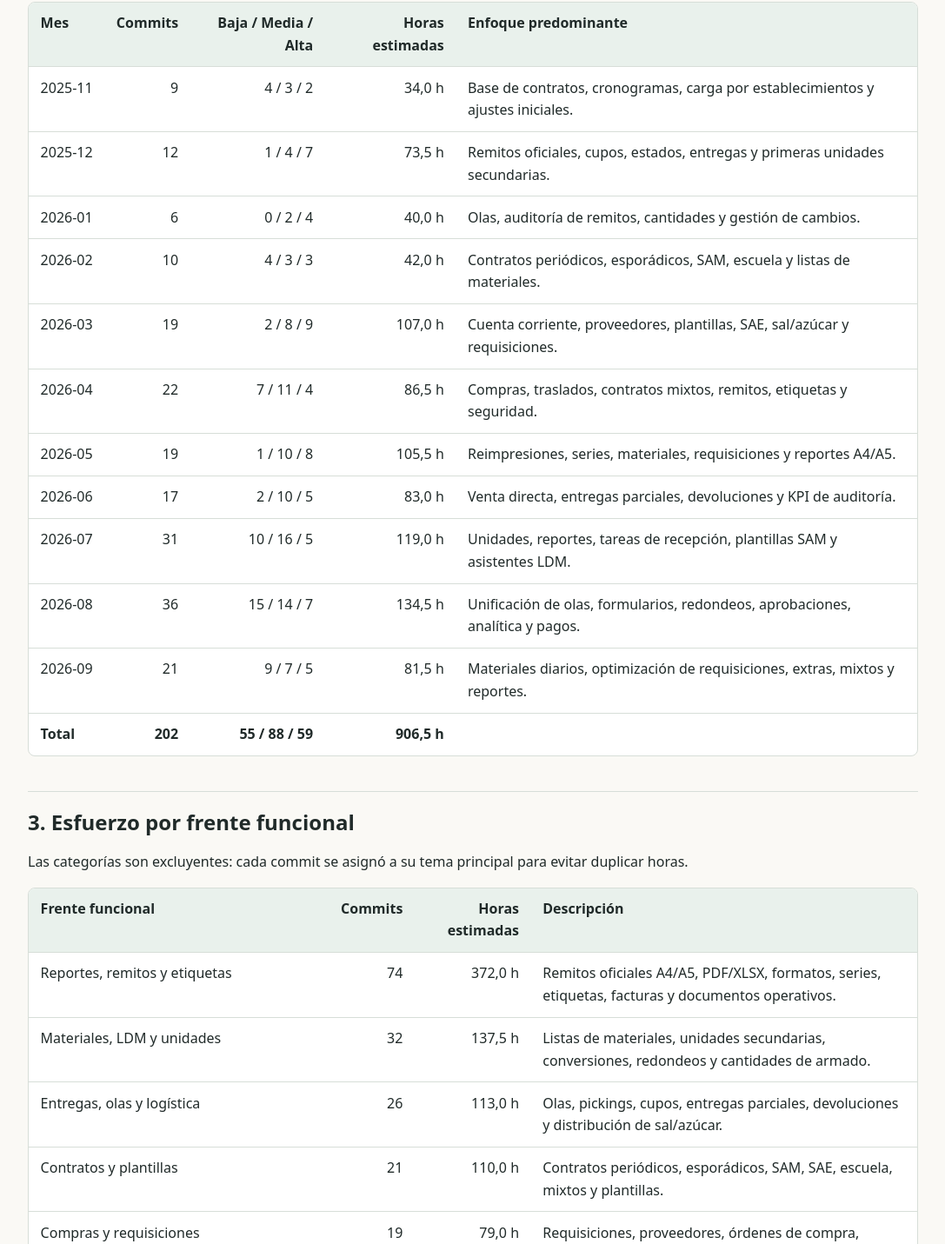
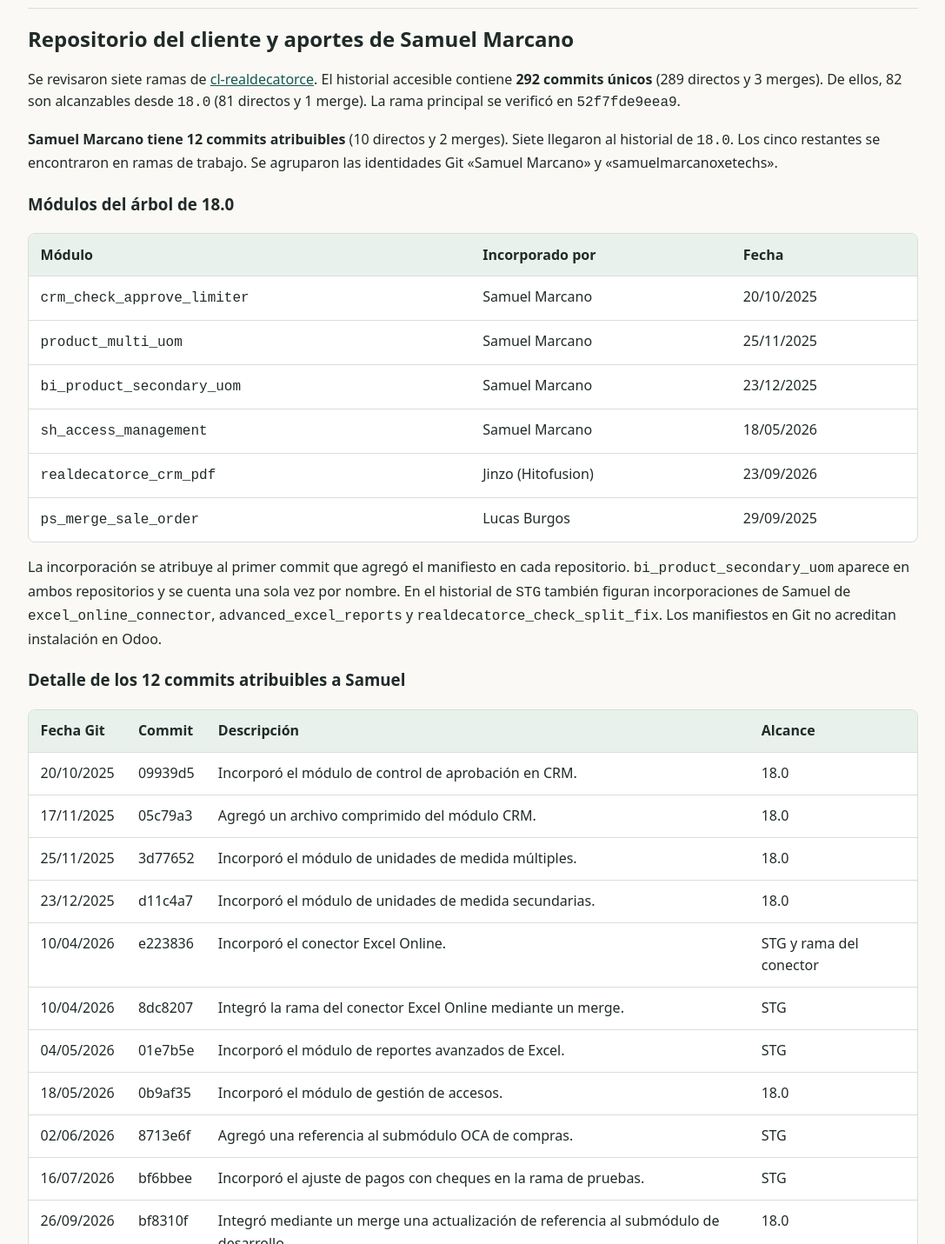
Before and after one commit to wsf/real-de-catorce-informe, a plain HTML site: page index.html in a window 1280 px wide. Shown: the part 1369-2800 px from the top of the page at 87% size, without its empty margins (96-1183 px from the left). Drawn offline with Linux system fonts and the light colour scheme.

Commit message:
Incorporar el repositorio del cliente al relevamiento

```diff
--- a/index.html
+++ b/index.html
@@ -9,18 +9,19 @@ h2{border-top:1px solid var(--line);padding-top:1.3rem;margin-top:2.5rem}a{color
 .table{overflow:auto;background:white;border:1px solid var(--line);border-radius:8px}table{border-collapse:collapse;width:100%;min-width:36rem}th,td{padding:.7em .85em;text-align:left;vertical-align:top;border-bottom:1px solid var(--line)}th{background:#e9f1ec}tr:last-child td{border-bottom:0}td:first-child{white-space:nowrap}td:last-child{min-width:6rem}
 .metrics{display:grid;grid-template-columns:repeat(auto-fit,minmax(10rem,1fr));gap:.75rem;margin:1.25rem 0}.metrics div{background:#e9f1ec;border:1px solid var(--line);border-radius:8px;padding:.85rem}.metrics dd{margin:0;color:var(--accent);font-size:1.9rem;font-weight:700}
 details{border-bottom:1px solid var(--line);padding:.6em 0}summary{color:var(--accent);font-weight:700;cursor:pointer}details .table{margin:.75em 0}
-</style></head><body><main><nav aria-label="Navegación"><a href="#modulos">Módulos</a> · <a href="#commits">Detalle mensual de commits</a></nav><h1>Informe completo de esfuerzo — Real de Catorce</h1>
+</style></head><body><main><nav aria-label="Navegación"><a href="#repositorio-cliente">Repositorio del cliente</a> · <a href="#modulos">Módulos</a> · <a href="#commits">Detalle mensual de commits</a></nav><h1>Informe completo de esfuerzo — Real de Catorce</h1>
 <p><strong>Corte analizado:</strong> 12/11/2025–21/09/2026<br />
 <strong>Repositorio:</strong> <code>wsf/hito-devman</code>, rama <code>origin/18.0</code>, referencia <code>60121b833a5ae7e90ea097d032bff7bd0afd0be3</code><br />
 <strong>Alcance:</strong> commits directos sin merges sobre el módulo principal, complementos identificados y dependencias incorporadas.</p>
 <h2 id="resumen">1. Resumen general</h2>
 <dl class="metrics">
   <div><dt>Horas equivalentes estimadas</dt><dd>937,5 h</dd></div>
-  <div><dt>Commits únicos</dt><dd>214</dd></div>
-  <div><dt>Módulos identificados en Git</dt><dd>7</dd></div>
-  <div><dt>Personas consideradas</dt><dd>2</dd></div>
+  <div><dt>Commits de desarrollo estimados</dt><dd>214</dd></div>
+  <div><dt>Commits del repositorio del cliente</dt><dd>292</dd></div>
+  <div><dt>Módulos identificados en las dos ramas 18.0</dt><dd>12</dd></div>
+  <div><dt>Commits de Samuel en el repositorio del cliente</dt><dd>12</dd></div>
 </dl>
-<p>Matias Marziali registró 203 commits atribuibles y Samuel Marcano figura con 0 commits atribuibles en el historial analizado. Jinzo Bot aportó 11 commits y se identifica por separado como cuenta automatizada. Las horas trabajadas registradas en Odoo están pendientes de verificación.</p>
+<p>El bloque estimado de hito-devman incluye 203 commits de Matias Marziali y 11 de Jinzo Bot. En el repositorio del cliente, Samuel Marcano incorporó cuatro módulos presentes en 18.0. Lucas Burgos incorporó el módulo de fusión de pedidos y Jinzo incorporó el PDF de CRM. Las horas trabajadas registradas en Odoo están pendientes de verificación.</p>
 
 <div class="table" tabindex="0"><table>
 <thead>
@@ -48,7 +49,7 @@ details{border-bottom:1px solid var(--line);padding:.6em 0}summary{color:var(--a
 </tr>
 <tr>
 <td>Samuel Marcano</td>
-<td style="text-align: right;">0 atribuibles</td>
+<td style="text-align: right;">0 atribuibles en hito-devman</td>
 <td style="text-align: right;">No estimable desde Git</td>
 </tr>
 <tr>
@@ -61,6 +62,37 @@ details{border-bottom:1px solid var(--line);padding:.6em 0}summary{color:var(--a
 <p><strong>Esfuerzo atribuible a Matias:</strong> <strong>914,5 h-equivalentes</strong> en 203 commits.<br />
 <strong>Esfuerzo adicional de Jinzo Bot:</strong> <strong>23,0 h-equivalentes</strong> en 11 commits.</p>
 <p>Las horas son una <strong>estimación técnica conservadora</strong>, no partes reales: baja = 1,5 h; media = 4 h; alta = 8 h. La clasificación considera archivos y líneas modificadas. No incluye reuniones, análisis previo, pruebas manuales, despliegues, soporte ni retrabajo fuera de Git.</p>
+<section id="repositorio-cliente">
+<h2>Repositorio del cliente y aportes de Samuel Marcano</h2>
+<p>Se revisaron siete ramas de <a href="https://github.com/LGBurgos/cl-realdecatorce">cl-realdecatorce</a>. El historial accesible contiene <strong>292 commits únicos</strong> (289 directos y 3 merges). De ellos, 82 son alcanzables desde <code>18.0</code> (81 directos y 1 merge). La rama principal se verificó en <code>52f7fde9eea9</code>.</p>
+<p><strong>Samuel Marcano tiene 12 commits atribuibles</strong> (10 directos y 2 merges). Siete llegaron al historial de <code>18.0</code>. Los cinco restantes se encontraron en ramas de trabajo. Se agruparon las identidades Git «Samuel Marcano» y «samuelmarcanoxetechs».</p>
+<h3>Módulos del árbol de 18.0</h3>
+<div class="table" tabindex="0"><table><thead><tr><th>Módulo</th><th>Incorporado por</th><th>Fecha</th></tr></thead><tbody>
+<tr><td><code>crm_check_approve_limiter</code></td><td>Samuel Marcano</td><td>20/10/2025</td></tr>
+<tr><td><code>product_multi_uom</code></td><td>Samuel Marcano</td><td>25/11/2025</td></tr>
+<tr><td><code>bi_product_secondary_uom</code></td><td>Samuel Marcano</td><td>23/12/2025</td></tr>
+<tr><td><code>sh_access_management</code></td><td>Samuel Marcano</td><td>18/05/2026</td></tr>
+<tr><td><code>realdecatorce_crm_pdf</code></td><td>Jinzo (Hitofusion)</td><td>23/09/2026</td></tr>
+<tr><td><code>ps_merge_sale_order</code></td><td>Lucas Burgos</td><td>29/09/2025</td></tr>
+</tbody></table></div>
+<p>La incorporación se atribuye al primer commit que agregó el manifiesto en cada repositorio. <code>bi_product_secondary_uom</code> aparece en ambos repositorios y se cuenta una sola vez por nombre. En el historial de <code>STG</code> también figuran incorporaciones de Samuel de <code>excel_online_connector</code>, <code>advanced_excel_reports</code> y <code>realdecatorce_check_split_fix</code>. Los manifiestos en Git no acreditan instalación en Odoo.</p>
+<h3>Detalle de los 12 commits atribuibles a Samuel</h3>
+<div class="table" tabindex="0"><table><thead><tr><th>Fecha Git</th><th>Commit</th><th>Descripción</th><th>Alcance</th></tr></thead><tbody>
+<tr><td>20/10/2025</td><td>09939d5</td><td>Incorporó el módulo de control de aprobación en CRM.</td><td>18.0</td></tr>
+<tr><td>17/11/2025</td><td>05c79a3</td><td>Agregó un archivo comprimido del módulo CRM.</td><td>18.0</td></tr>
+<tr><td>25/11/2025</td><td>3d77652</td><td>Incorporó el módulo de unidades de medida múltiples.</td><td>18.0</td></tr>
+<tr><td>23/12/2025</td><td>d11c4a7</td><td>Incorporó el módulo de unidades de medida secundarias.</td><td>18.0</td></tr>
+<tr><td>10/04/2026</td><td>e223836</td><td>Incorporó el conector Excel Online.</td><td>STG y rama del conector</td></tr>
+<tr><td>10/04/2026</td><td>8dc8207</td><td>Integró la rama del conector Excel Online mediante un merge.</td><td>STG</td></tr>
+<tr><td>04/05/2026</td><td>01e7b5e</td><td>Incorporó el módulo de reportes avanzados de Excel.</td><td>STG</td></tr>
+<tr><td>18/05/2026</td><td>0b9af35</td><td>Incorporó el módulo de gestión de accesos.</td><td>18.0</td></tr>
+<tr><td>02/06/2026</td><td>8713e6f</td><td>Agregó una referencia al submódulo OCA de compras.</td><td>STG</td></tr>
+<tr><td>16/07/2026</td><td>bf6bbee</td><td>Incorporó el ajuste de pagos con cheques en la rama de pruebas.</td><td>STG</td></tr>
+<tr><td>26/09/2026</td><td>bf8310f</td><td>Integró mediante un merge una actualización de referencia al submódulo de desarrollo.</td><td>18.0</td></tr>
+<tr><td>30/09/2026</td><td>59ce69f</td><td>Actualizó la referencia del submódulo para incorporar el ajuste de ordenamiento de líneas.</td><td>18.0</td></tr>
+</tbody></table></div>
+<p>Los 292 commits del repositorio del cliente incluyen integración, configuración y dependencias. Las 937,5 horas equivalentes corresponden al bloque de desarrollo previamente estimado en <code>hito-devman</code>. El esfuerzo del repositorio del cliente y las horas registradas en Odoo quedan por verificar.</p>
+</section>
 <h2>2. Esfuerzo mensual de Matias — bloque de 202 commits</h2>
 <div class="table" tabindex="0"><table>
 <thead>
@@ -316,7 +348,7 @@ La asignación de horas se reparte cuando un commit toca más de un módulo, par
 <li><strong>No son horas reales:</strong> son horas-equivalentes derivadas de Git.</li>
 <li><strong>Estimación conservadora:</strong> un commit alto queda limitado a 8 h aunque pueda representar varios días.</li>
 <li><strong>No mide actividad fuera de Git:</strong> relevamiento, reuniones, pruebas, soporte y despliegues pueden elevar el esfuerzo real.</li>
-<li><strong>Samuel:</strong> no existe identidad Git verificable para atribuir commits u horas; esto no prueba ausencia de trabajo funcional.</li>
+<li><strong>Samuel:</strong> la actividad atribuible está documentada en el <a href="#repositorio-cliente">repositorio del cliente</a>. Sus horas están pendientes de verificación.</li>
 <li><strong>Instalación pendiente:</strong> la presencia del código en la rama no confirma que el módulo esté instalado en producción.</li>
 <li><strong>Corrección del cálculo previo:</strong> el total de 904 h se reemplaza por <strong>906,5 h</strong> porque el parser anterior omitió un archivo con ruta renombrada. El cálculo actual procesa campos <code>numstat</code> por tabulación.</li>
 </ul>
```
